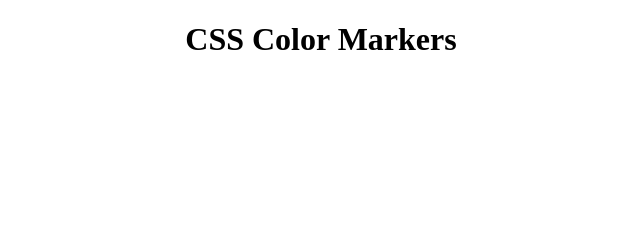
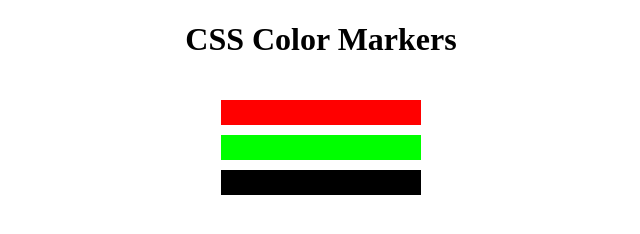
Before and after one commit to darma14/fcc-nrwd, a plain HTML site: page chapter 3/index.html in a window 1280 px wide. Shown: the whole page, without its empty margins (319-959 px from the left). Drawn offline with Linux system fonts and the light colour scheme.

Commit message:
Update index.html

```diff
--- a/chapter 3/index.html
+++ b/chapter 3/index.html
@@ -9,14 +9,14 @@
   <body>
     <h1>CSS Color Markers</h1>
     <div class="container">
-      <div class="marker one">
+      <div class="marker red">
       </div>
-      <div class="marker two">
+      <div class="marker green">
       </div>
-      <div class="marker three">
+      <div class="marker blue">
       </div>
     </div>
   </body>
 </html>
 
-<!-- Chapter 3 (step 32/94), written by darma14 -->
+<!-- Chapter 3 (step 47/94), written by darma14 -->
```
